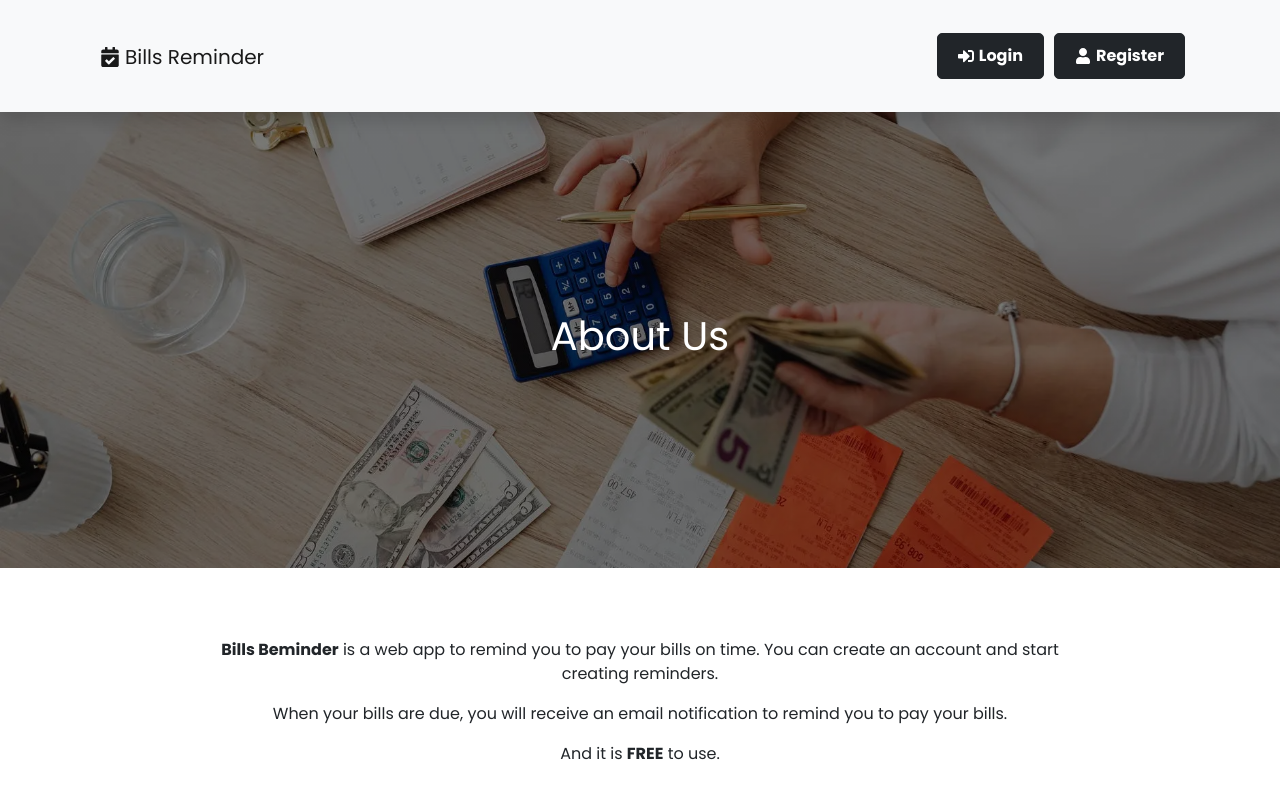
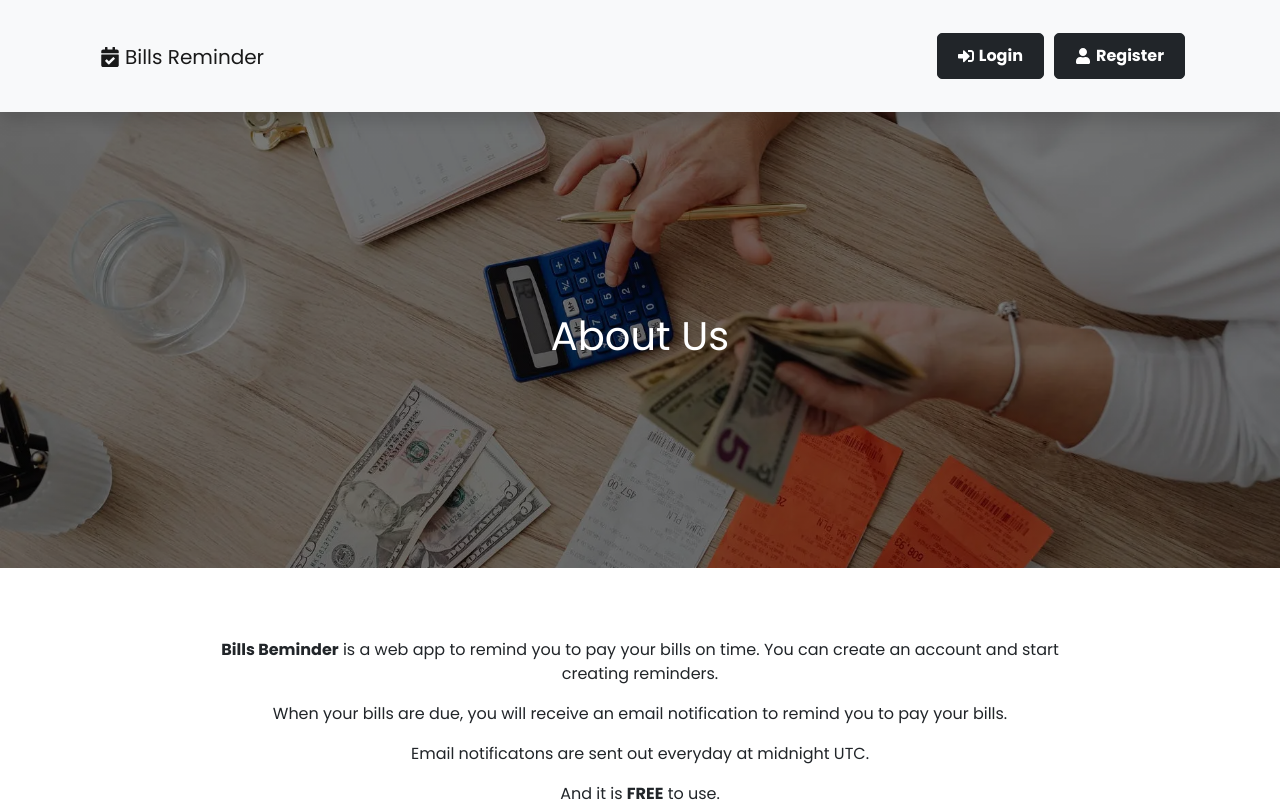
Before and after one commit to rzufil/bills-reminder, a React (Create React App) app in the folder frontend/: page /about in a window 1280 px wide. Shown: the top 802 px of the page. Built offline with nearby package versions, Linux system fonts and the light colour scheme.

Commit message:
Adding more info to about page

```diff
--- a/frontend/src/pages/about/About.js
+++ b/frontend/src/pages/about/About.js
@@ -15,6 +15,7 @@ const About = () => {
                 <div className='about-container'>
                     <p><b>Bills Beminder</b> is a web app to remind you to pay your bills on time. You can create an account and start creating reminders.</p>
                     <p>When your bills are due, you will receive an email notification to remind you to pay your bills.</p>
+                    <p>Email notificatons are sent out everyday at midnight UTC.</p>
                     <p>And it is <b>FREE</b> to use.</p>
                 </div>
             </section>
--- a/frontend/src/pages/contact/Contact.js
+++ b/frontend/src/pages/contact/Contact.js
@@ -1,5 +1,5 @@
 import React, { useState } from 'react';
-import { Form, Button } from 'react-bootstrap';
+import { Button } from 'react-bootstrap';
 import { toast } from 'react-toastify';
 import axios from 'axios';
 import './Contact.css';
```
